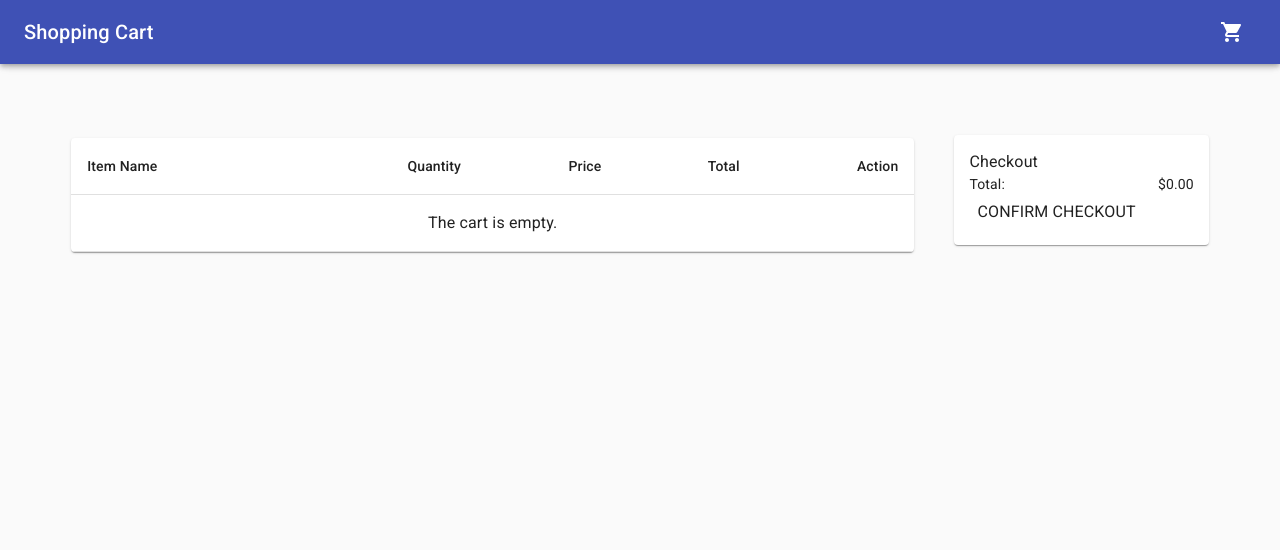
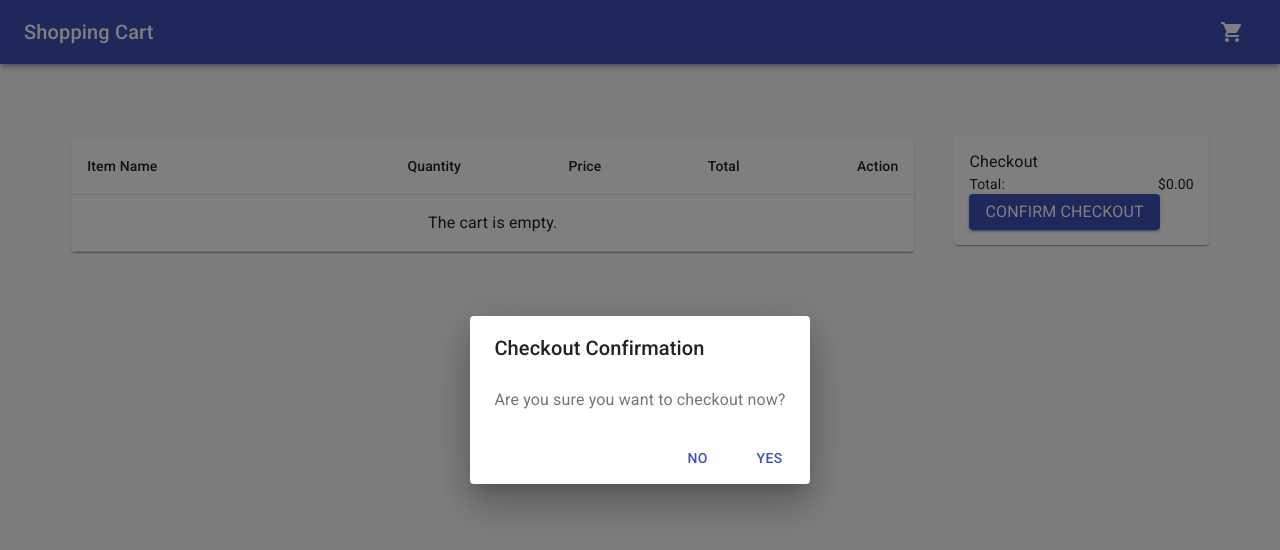
Before and after one commit to vivinzkarloe20/shopping-cart, a React (Create React App) app: page /cart in a window 1280 px wide. Both pictures are taken after a click on the button "CONFIRM CHECKOUT". Shown: the top 550 px of the page. Built offline with nearby package versions, Linux system fonts and the light colour scheme.

Commit message:
Added checkout function

```diff
--- a/src/components/cart/Cart.js
+++ b/src/components/cart/Cart.js
@@ -1,9 +1,9 @@
-import React from 'react';
+import React, { useState } from 'react';
 import { connect } from 'react-redux';
 
 import { makeStyles } from '@material-ui/styles';
 import { createMuiTheme } from '@material-ui/core/styles'
-import { Box, Button, Grid, Table, TableBody, TableCell, TableHead, TableRow, Paper, Typography } from '@material-ui/core';
+import { Box, Button, Dialog, DialogActions, DialogContent, DialogContentText, DialogTitle, Grid, Table, TableBody, TableCell, TableHead, TableRow, Paper, Typography } from '@material-ui/core';
 import * as actionCreators from '../../store/actions/index';
 
 const theme = createMuiTheme({
@@ -33,13 +33,47 @@ const useStyles = makeStyles(({
 const Cart = (props) => {
     const classes = useStyles();
     const { cartCheckout } = props;
+    const [toggleCheckout, setToggleCheckout] = useState(false)
 
     const onRemoveFromCart = (id) => {
         props.removeFromCart(id);
     }
 
+    const handleClose = () => {
+        setToggleCheckout(false)
+    }
+
+    const handleSubmit = () => {
+        props.history.push('/');
+        alert('You have successfully checked out! Thanks for shopping.');
+        props.checkout();
+    }
+
     return (
         <Grid container spacing={5} className={classes.wrapper}>
+            <div>
+                <Dialog
+                    open={toggleCheckout}
+                    onClose={handleClose}
+                    aria-labelledby="alert-dialog-title"
+                    aria-describedby="alert-dialog-description"
+                >
+                    <DialogTitle id="alert-dialog-title">{"Checkout Confirmation"}</DialogTitle>
+                    <DialogContent>
+                        <DialogContentText id="alert-dialog-description">
+                            Are you sure you want to checkout now?
+                        </DialogContentText>
+                    </DialogContent>
+                    <DialogActions>
+                    <Button onClick={handleClose} color="primary">
+                        No
+                    </Button>
+                    <Button onClick={handleSubmit} color="primary" autoFocus>
+                        Yes
+                    </Button>
+                    </DialogActions>
+                </Dialog>
+            </div>
             <Grid item md={9} xs={12}>
             <Paper className={classes.root}>
                 <Table className={classes.table}>
@@ -81,7 +115,7 @@ const Cart = (props) => {
                         <Box variant="h5">Total: </Box>
                         <Box className={classes.total} variant="h6">${cartCheckout.totalPrice.toFixed(2)}</Box>
                     </Box>
-                    <Button>
+                    <Button variant="contained" color="primary" onClick={() => setToggleCheckout(true)}>
                         <Typography>
                             Confirm checkout
                         </Typography>
@@ -98,6 +132,7 @@ const mapStateToProps = (state) => ({
 
 const mapDispatchToProps = dispatch => ({
     removeFromCart: (id) => dispatch(actionCreators.removeFromCart(id)),
+    checkout: () => dispatch(actionCreators.checkout()),
 })
 
 export default connect(mapStateToProps, mapDispatchToProps)(Cart);
--- a/src/store/actions/actionTypes.js
+++ b/src/store/actions/actionTypes.js
@@ -1,3 +1,3 @@
 export const ADD_TO_CART = 'ADD_TO_CART';
 export const REMOVE_TO_CART = 'REMOVE_TO_CART';
-export const CLEAR_CART = 'CLEAR_CART';
+export const CHECKOUT = 'CHECKOUT';
--- a/src/store/actions/cart.js
+++ b/src/store/actions/cart.js
@@ -14,8 +14,8 @@ export const removeFromCart = (id) => {
     };
 };
 
-export const clearCart = () => {
+export const checkout = () => {
     return {
-        type: actionTypes.CLEAR_CART
+        type: actionTypes.CHECKOUT
     };
 };
--- a/src/store/actions/index.js
+++ b/src/store/actions/index.js
@@ -1,5 +1,5 @@
 export {
     addToCart,
     removeFromCart,
-    clearCart,
+    checkout,
 } from './cart';
--- a/src/store/reducers/cart.js
+++ b/src/store/reducers/cart.js
@@ -37,8 +37,8 @@ const reducer = (state = initialState, action) => {
                 ...state,
                 cart: updatedCart
             }
-        case actionTypes.CLEAR_CART:
-            return state;
+        case actionTypes.CHECKOUT:
+            return initialState;
         default:
             return state;
     }
```
Also changed, not shown: src/components/layout/ConfirmCheckout.js (added, +39 -0 lines).
